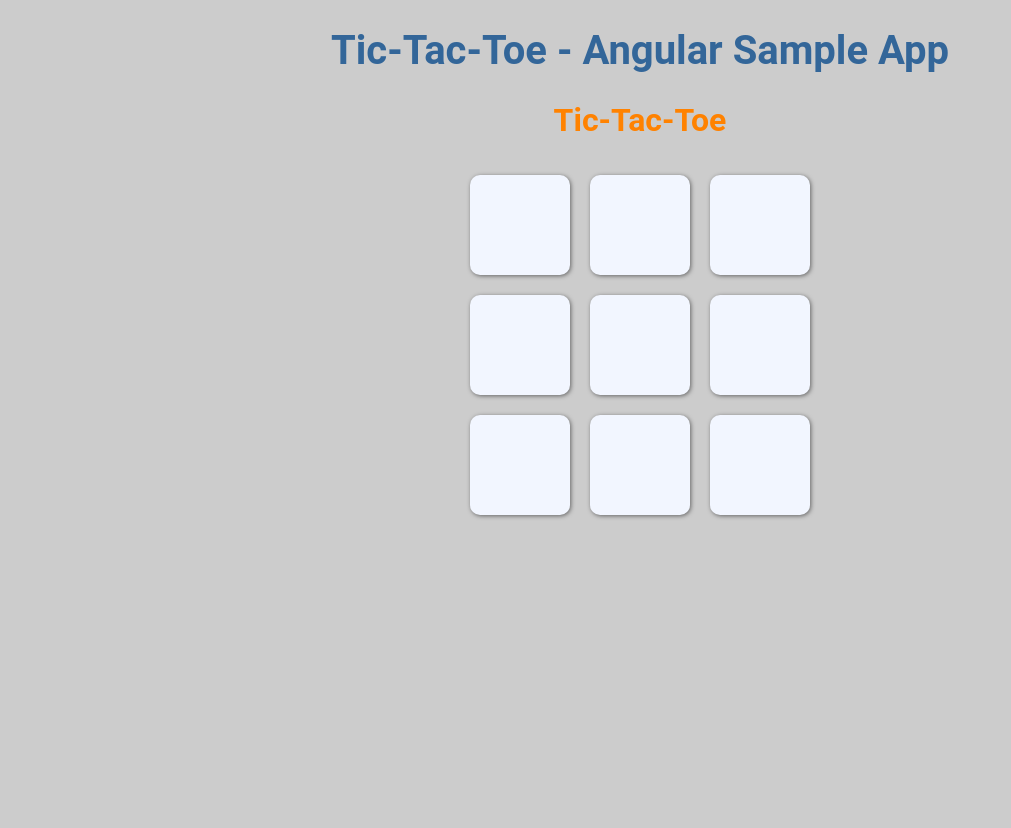
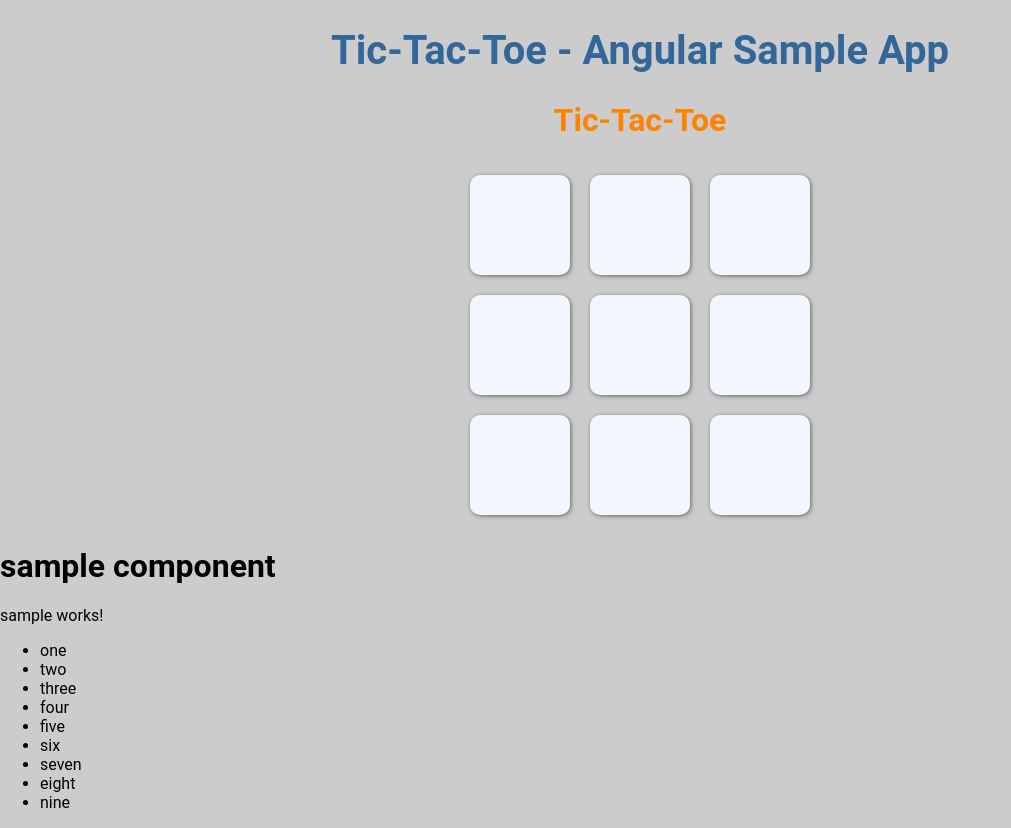
Before and after one commit to DumindaKuruppu/tic-tac-toe-angular, an Angular app: page / in a window 1280 px wide. Shown: the whole page, without its empty margins (0-1011 px from the left). Before the commit the page ends 800 px from the top, so only its background shows below. Built offline with nearby package versions, Linux system fonts and the light colour scheme.

Commit message:
removed html comments added

```diff
--- a/src/app/app.component.html
+++ b/src/app/app.component.html
@@ -1,3 +1,3 @@
 <h1>{{title}}</h1>
 <app-tic-tac-toe></app-tic-tac-toe>
-<!--<app-sample></app-sample>-->
+<app-sample></app-sample>
--- a/src/app/sample/sample.component.html
+++ b/src/app/sample/sample.component.html
@@ -1,10 +1,13 @@
 <!--Use ng g c sample to create a new component-->
 <!--Use ng g s sample to create a new service-->
 
-<h1>{{title}}</h1>  // Interpolation is used to display the value of a variable in the template which is a databinding technique
+<h1>{{title}}</h1>
+<!--Interpolation is used to display the value of a variable in the template which is a databinding technique-->
 <p>sample works!</p>
 <ul>
-  <li *ngFor="let sample of sampleList" > // Structural directives are used to manipulate the DOM which changes the structure of the DOM
-    {{sample}} // Directives are used to manipulate the DOM
+  <li *ngFor="let sample of sampleList" >
+<!--    Structural directives are used to manipulate the DOM which changes the structure of the DOM-->
+    {{sample}}
+<!--    Directives are used to manipulate the DOM-->
   </li>
 </ul>
```
